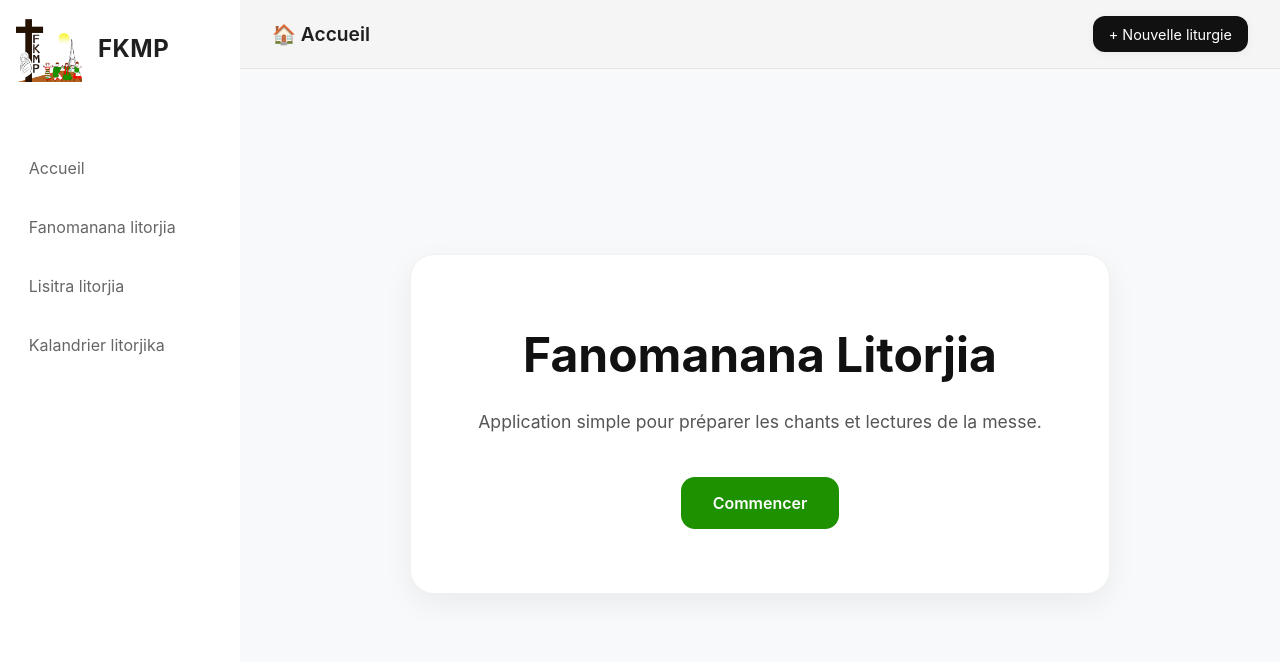
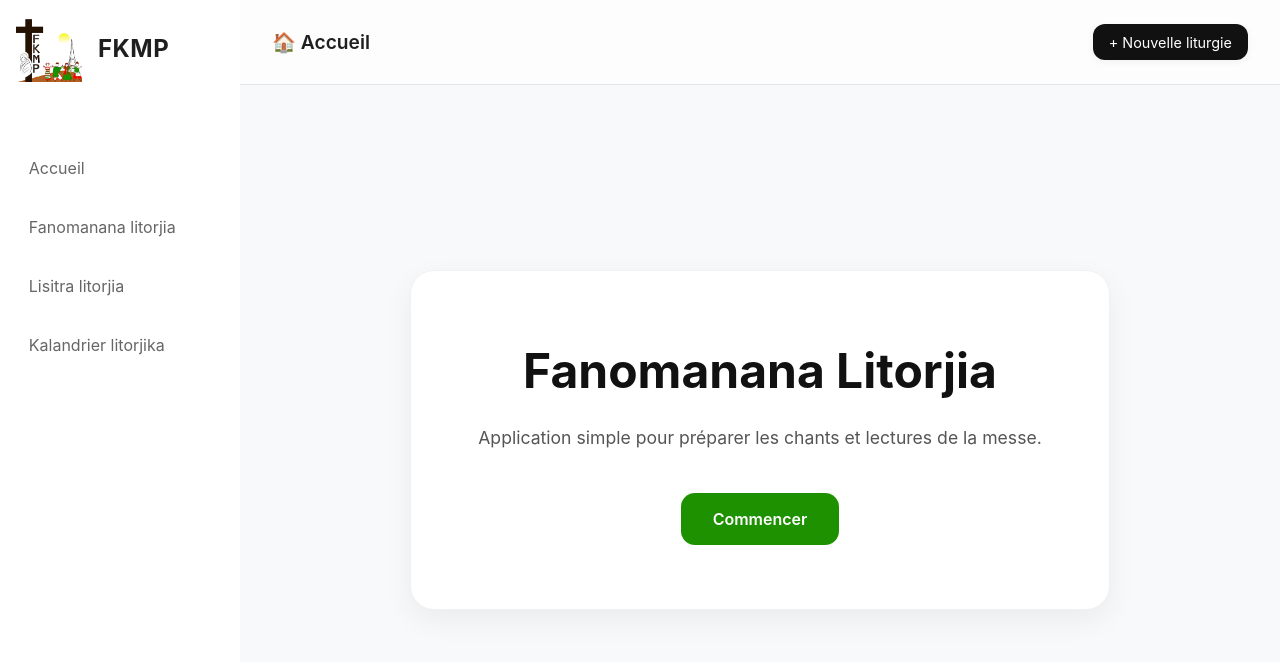
Before and after one commit to andri-Ts/e-liturgie, a React (Vite) app: page / in a window 1280 px wide. Shown: the top 662 px of the page. Built offline with nearby package versions, Linux system fonts and the light colour scheme; no server answers.

Commit message:
style: mise à jour des tailles

```diff
--- a/src/components/layouts/sidebar/sidebar.css
+++ b/src/components/layouts/sidebar/sidebar.css
@@ -11,7 +11,7 @@
 
   /* border-right: 1px solid var(--color-border); */
 
-  padding: var(--space-md);
+  padding: var(--space-sm);
 
   display: flex;
   flex-direction: column;
--- a/src/components/lecture/lecture.css
+++ b/src/components/lecture/lecture.css
@@ -66,11 +66,9 @@
 
 .lecture-body p {
   margin: 0;
-
+  font-size: 1.1rem;
   color: var(--color-text);
-
-  line-height: 1.8;
-
+  line-height: 1.7;
   white-space: pre-line;
 }
 
--- a/src/components/liturgie/infosForm/infosForm.css
+++ b/src/components/liturgie/infosForm/infosForm.css
@@ -1,6 +1,6 @@
 .infos-card {
   width: 100%;
-  max-width: 99%;
+  max-width: 1050px;
 
   background: var(--color-surface);
 
--- a/src/index.css
+++ b/src/index.css
@@ -1,6 +1,7 @@
 :root {
   /* couleurs */
-  --color-bg: #f5f5f5;
+  --color-bg: #fdfdfe;
+  /* --color-bg: red; */
   --color-surface: #ffffff;
 
   --color-text: #1f1f1f;
@@ -23,7 +24,7 @@
   /* espacements */
   --space-xs: 0.5rem;
   --space-sm: 1rem;
-  --space-md: 1rem;
+  --space-md: 1.5rem;
   --space-lg: 2rem;
 
   /* transitions */
--- a/src/pages/lecturePages/lecturePage.css
+++ b/src/pages/lecturePages/lecturePage.css
@@ -14,8 +14,7 @@
 
 .lectures-section {
   width: 100%;
-
-  max-width: 99%;
+  max-width: 1050px;
 
   /* margin: 0 auto; */
 
```
